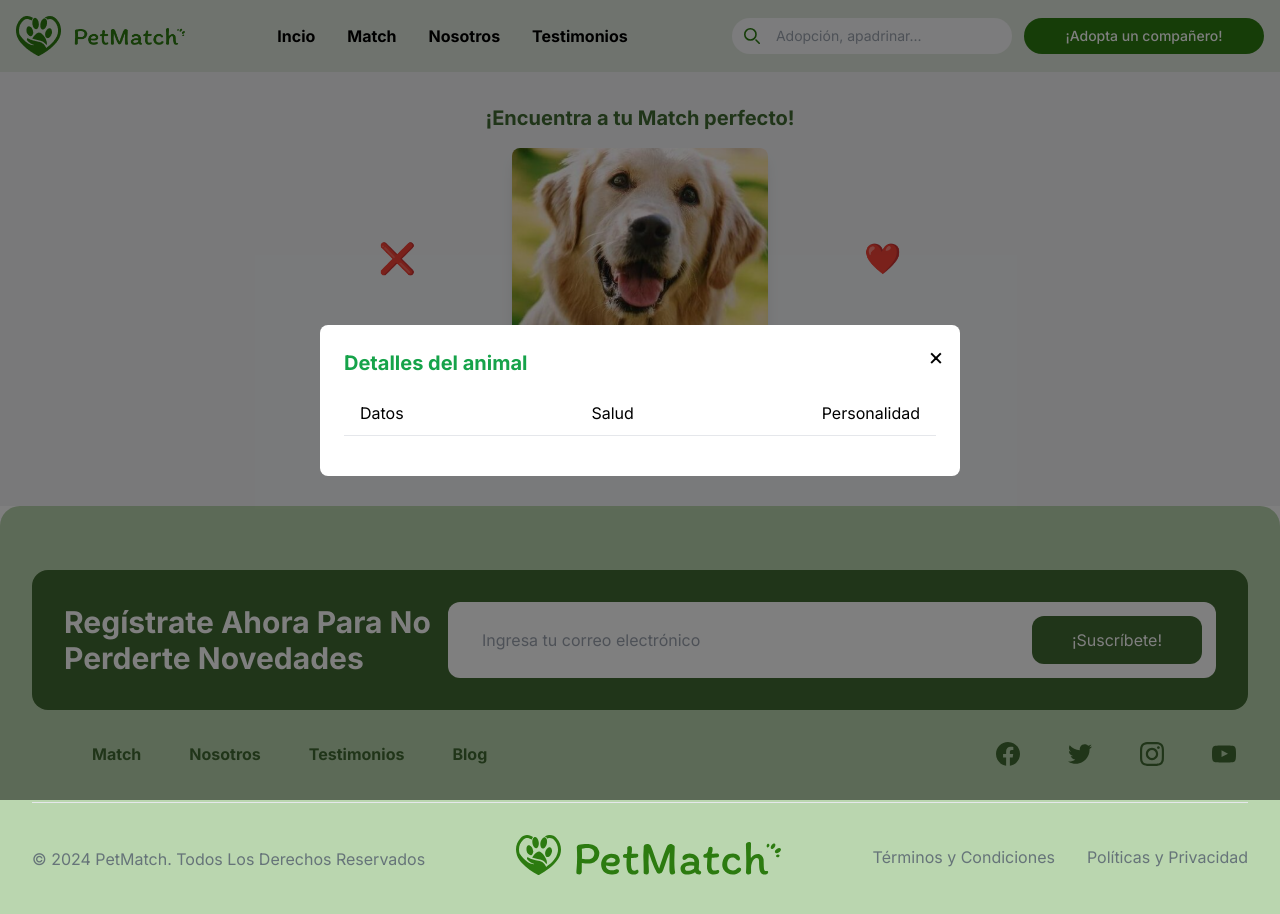
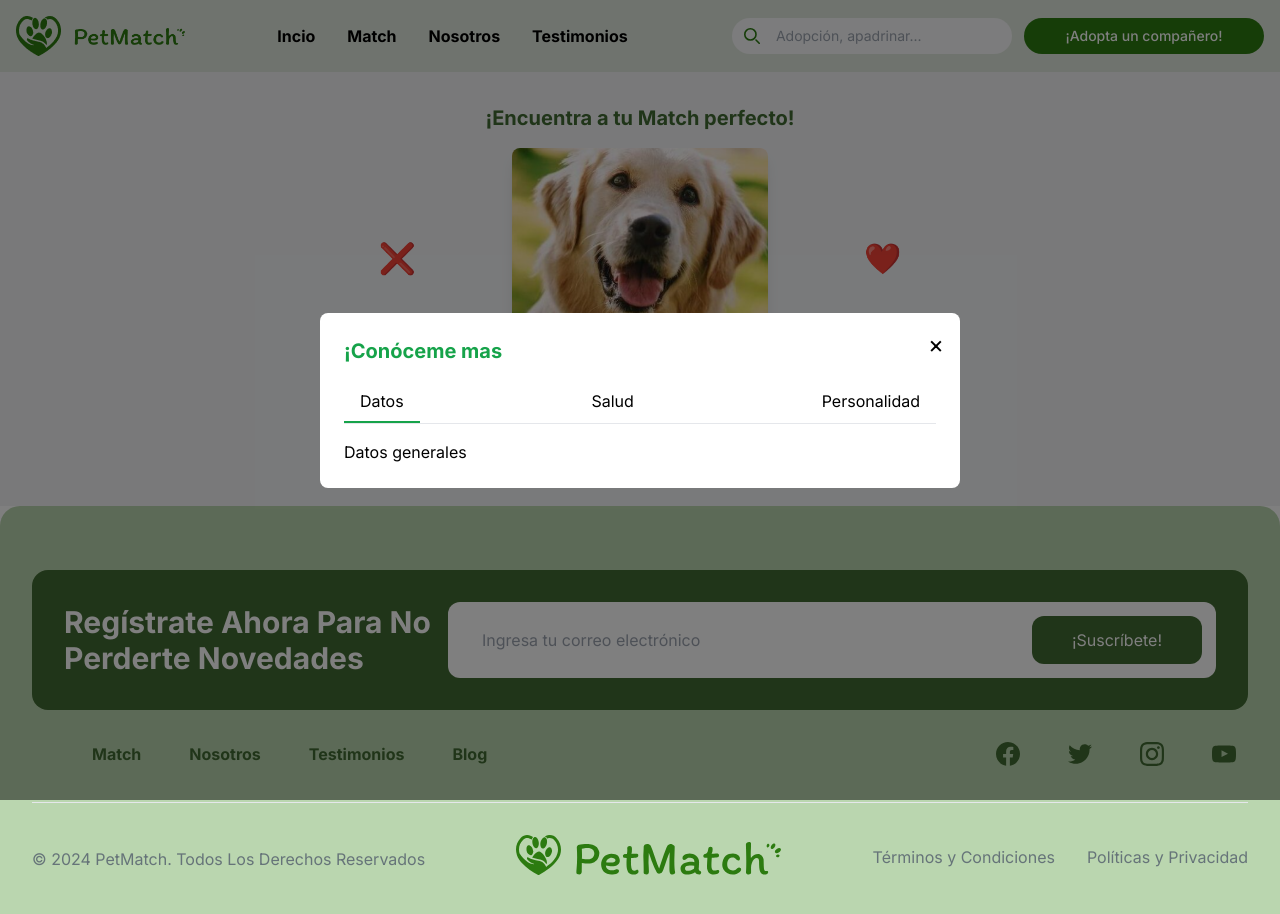
Before and after one commit to No-Country-simulation/c19-24-m-node-react, a React (Create React App) app in the folder front/petmatch/: page /Match in a window 1280 px wide. Both pictures are taken after a click on the button "¡Conóceme Más!". Shown: the top 914 px of the page. Built offline with nearby package versions, Linux system fonts and the light colour scheme.

Commit message:
Details popup Done.

```diff
--- a/front/petmatch/src/Components/detailsPopUp/Details.jsx
+++ b/front/petmatch/src/Components/detailsPopUp/Details.jsx
@@ -1,9 +1,24 @@
-import React from 'react';
+import React, { useState } from 'react';
 
 const Details = ({ show, onClose}) => {
+    const [selectedTab, setSelectedTab] = useState('Datos');
+
     if (!show) {
         return null;
     }
+
+    const renderContent = () => {
+        switch (selectedTab) {
+            case 'Datos':
+                return <div>Datos generales</div>; //en este apartado iria lo traido en la base de datos que es distinto segun la seccion.
+            case 'Salud':
+                return <div>Ficha de salud</div>;
+            case 'Personalidad':
+                return <div>Personalidad</div>;
+            default:
+                return null;
+        }
+    };
 
     return (
         <div className="fixed inset-0 bg-black bg-opacity-50 flex items-center justify-center z-50">
@@ -11,11 +26,29 @@ const Details = ({ show, onClose}) => {
                 <button className="absolute top-0 right-0 m-4 text-2xl" onClick={onClose}>
                     &times;
                 </button>
-                <h2 className="text-xl font-bold mb-4 text-green-600">Detalles del animal</h2>
+                <h2 className="text-xl font-bold mb-4 text-green-600">¡Conóceme mas</h2>
                 <div className="flex justify-between border-b mb-4">
-                    <button className="py-2 px-4 border-b-2 border-transparent hover:border-green-600 focus:outline-none">Datos</button>
-                    <button className="py-2 px-4 border-b-2 border-transparent hover:border-green-600 focus:outline-none">Salud</button>
-                    <button className="py-2 px-4 border-b-2 border-transparent hover:border-green-600 focus:outline-none">Personalidad</button>
+                    <button
+                        className={`py-2 px-4 border-b-2 ${selectedTab === 'Datos' ? 'border-green-600' : 'border-transparent'} focus:outline-none`}
+                        onClick={() => setSelectedTab('Datos')}
+                    >
+                        Datos
+                    </button>
+                    <button
+                        className={`py-2 px-4 border-b-2 ${selectedTab === 'Salud' ? 'border-green-600' : 'border-transparent'} focus:outline-none`}
+                        onClick={() => setSelectedTab('Salud')}
+                    >
+                        Salud
+                    </button>
+                    <button
+                        className={`py-2 px-4 border-b-2 ${selectedTab === 'Personalidad' ? 'border-green-600' : 'border-transparent'} focus:outline-none`}
+                        onClick={() => setSelectedTab('Personalidad')}
+                    >
+                        Personalidad
+                    </button>
+                </div>
+                <div>
+                    {renderContent()}
                 </div>
             </div>
         </div>
```
